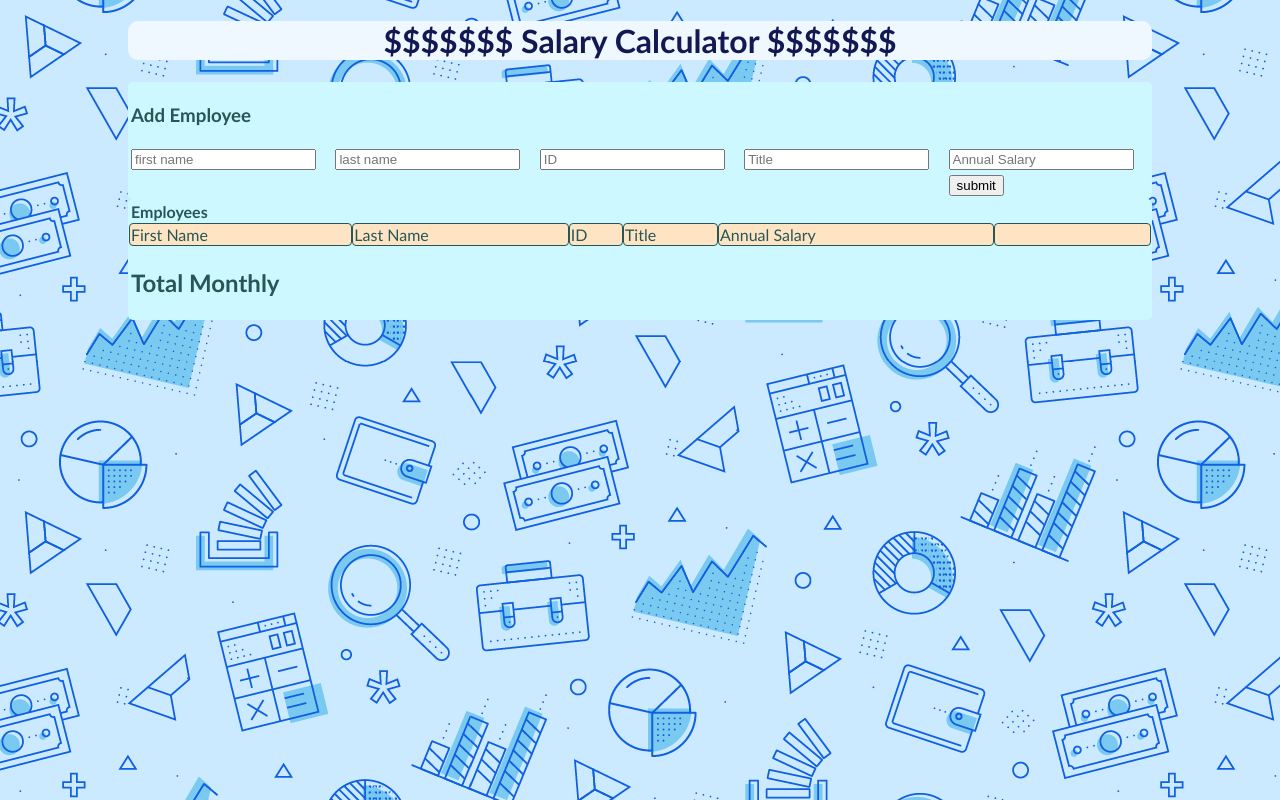
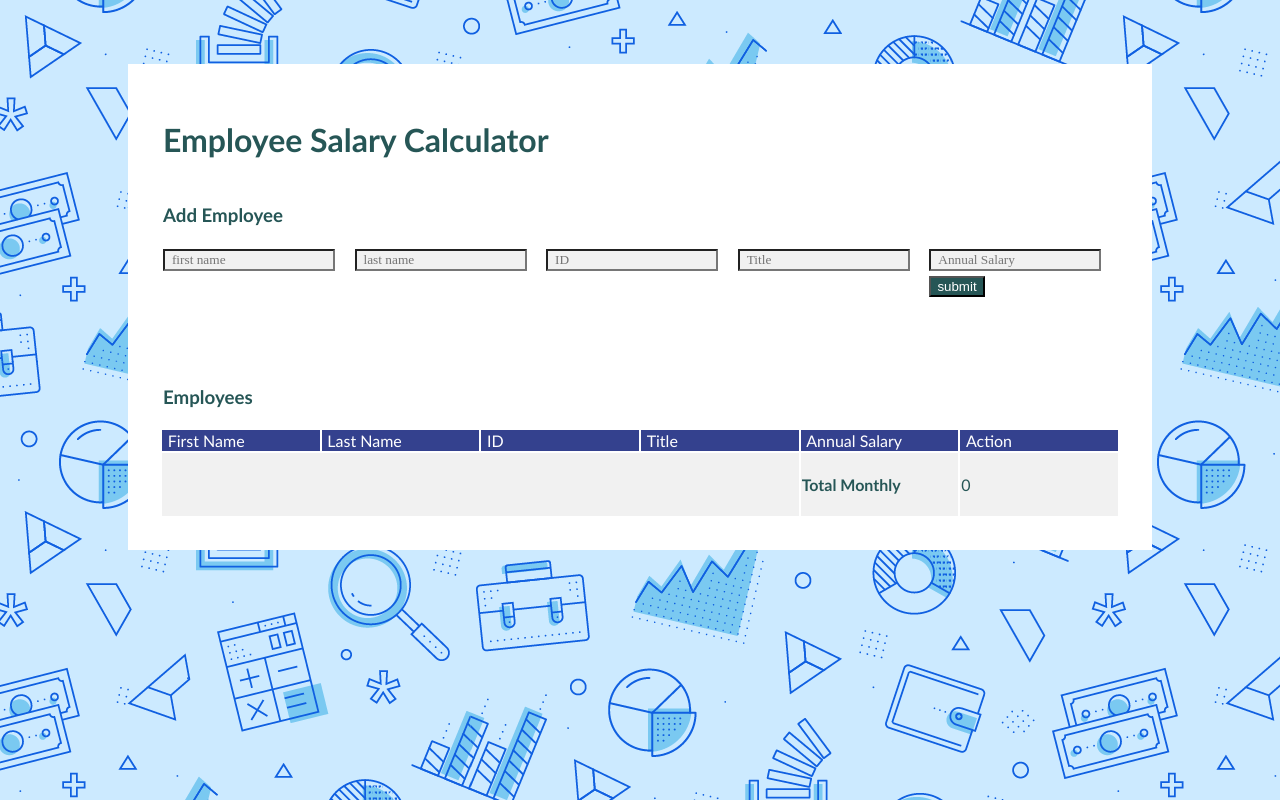
Before and after one commit to joewab/weekend-jquery-salary-calculator, a plain HTML site: page index.html in a window 1280 px wide. Drawn offline with Linux system fonts and the light colour scheme.

Commit message:
additional styling

```diff
--- a/client.js
+++ b/client.js
@@ -31,7 +31,7 @@ function addEmployee(){
             <td>${employee.id}</td>
             <td>${employee.title}</td>
             <td>${employee.annualSalary}</td>
-            <td><button id="${employee.id}deleteButton">delete</button></td>
+            <td><button class="deleteButton" id="${employee.id}deleteButton">delete</button></td>
         </tr>`
     ); //end append employee object properties
 
@@ -53,7 +53,7 @@ function addEmployee(){
     monthlyCost += (Number(employee.annualSalary)/12);
     $('#monthlyTotal').text(monthlyCost.toFixed(2));
     if (monthlyCost > 20000){
-    $('#tableFooter').css("background-color", "red");
+    $('#tableFooter').css("background-color", "rgb(228, 153, 153)");
     };
     //end update the monthly cost
 
--- a/index.html
+++ b/index.html
@@ -10,21 +10,22 @@
     <title>Salary Calculator</title>
 </head>
 <body>
-    <header>
-        <h1>$$$$$$$ Salary Calculator $$$$$$$</h1>
-    </header>
 
     <main>
         <table class="inputFields">
-            <thead>
-                <th><h3>Add Employee</h3></th>
-            </thead>
             <tr>
-                <td><input id="firstNameInput" type="text" placeholder="first name"></td>
-                <td><input id="lastNameInput" type="text" placeholder="last name"></td>
-                <td><input id="idInput" type="text" placeholder="ID"></td>
-                <td><input id="titleInput" type="text" placeholder="Title"></td>
-                <td><input id="annualSalaryInput" type="text" placeholder="Annual Salary"></td>
+                <td colspan="5"><h1>Employee Salary Calculator</h1></td>
+
+            </tr>
+
+            <tr><td><h3>Add Employee</h3></td></tr>
+
+            <tr>
+                <td><input class="input" id="firstNameInput" type="text" placeholder="first name"></td>
+                <td><input class="input" id="lastNameInput" type="text" placeholder="last name"></td>
+                <td><input class="input" id="idInput" type="text" placeholder="ID"></td>
+                <td><input class="input" id="titleInput" type="text" placeholder="Title"></td>
+                <td><input class="input" id="annualSalaryInput" type="text" placeholder="Annual Salary"></td>
             </tr>
             <tr>
                 <td></td>
@@ -36,7 +37,7 @@
         </table>
         <table class ="employees">
             <thead>
-                <th>Employees</th>
+                <th><h3>Employees</h3></th>
             </thead>
             <tbody id="employeeInformation">
             <tr class ="columnHeadings">
@@ -45,15 +46,16 @@
                 <td>ID</td>
                 <td>Title</td>
                 <td>Annual Salary</td>
-                <td>&nbsp&nbsp&nbsp&nbsp&nbsp&nbsp&nbsp&nbsp&nbsp&nbsp&nbsp&nbsp&nbsp</td>
+                <td>Action</td>
             </tr>
             </tbody>
             <tfoot id="tableFooter">
               <div class = "red-background">
                 </tr>
                 <tr>
-                    <td colspan="5"><h2>Total Monthly</h2></td>
-                    <td id="monthlyTotal"></td>
+                    <td colspan="4">&nbsp</td>
+                    <td><h4>Total Monthly</h4></td>
+                    <td id="monthlyTotal">0</td>
                 </tr>
             </div>
             </tfoot>
--- a/styles.css
+++ b/styles.css
@@ -3,33 +3,23 @@ body{
     font-family: 'Gill Sans', 'Gill Sans MT', Calibri, 'Trebuchet MS', sans-serif, serif;
     margin-left: 10%;
     margin-right: 10%;
+    margin-top: 5%;
     background-color: rgb(13, 66, 112);
     background-image: url('wallpaper.png');
 }
 
-header {
-    background-color: aliceblue;
-    text-align: center;
-    border-radius: 10px;
-    color:rgb(18, 25, 82);
-}
+table {
+    table-layout: fixed;
+    width: 100%;
+    empty-cells: show;
+    background-color: white;
+    color: rgb(38, 86, 86);
+    padding: 2em;
+  }
 
 .inputFields {
-    background-color: rgb(205, 248, 255);
-    color: rgb(38, 86, 86);
+    text-align: justify;
 }
-
-table {
-    width: 100%;
-    empty-cells: show;
-    border-radius: 5px;
-    background-color: rgb(205, 248, 255);
-    color: rgb(38, 86, 86);
-  }
-
-  th, td {
-    border-radius: 3px;
-  }
 
 #employeeInformation tr td {
     outline: thin solid;
@@ -37,9 +27,31 @@ table {
 }
 
 .columnHeadings {
-    background-color: bisque;
+    background-color: rgb(52, 65, 142);
+    color: white;
+    text-indent: 3%;
 }
 
 .red-background{
-    background-color: rgb(247, 110, 110);
+    background-color: rgb(228, 153, 153);
 }
+
+#tableFooter{
+    background-color:  rgb(241, 241, 241);
+}
+
+#submitButton{
+    background-color: rgb(38, 86, 86);
+    color: rgb(255, 255, 255);
+}
+
+.input {
+    background-color: rgb(241, 241, 241);
+    font-family:'Times New Roman', Times, serif;
+    text-indent: 3%;
+}
+
+.deleteButton {
+    background-color: rgb(38, 86, 86);
+    color: rgb(255, 255, 255);
+}
```
